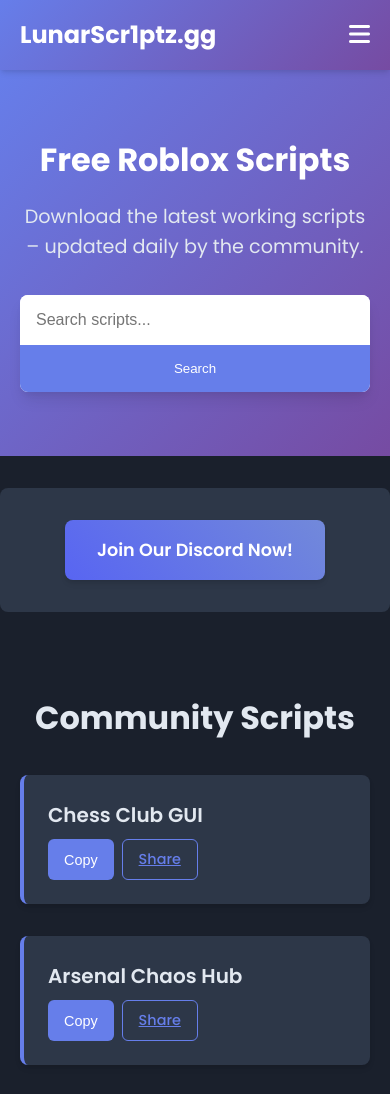
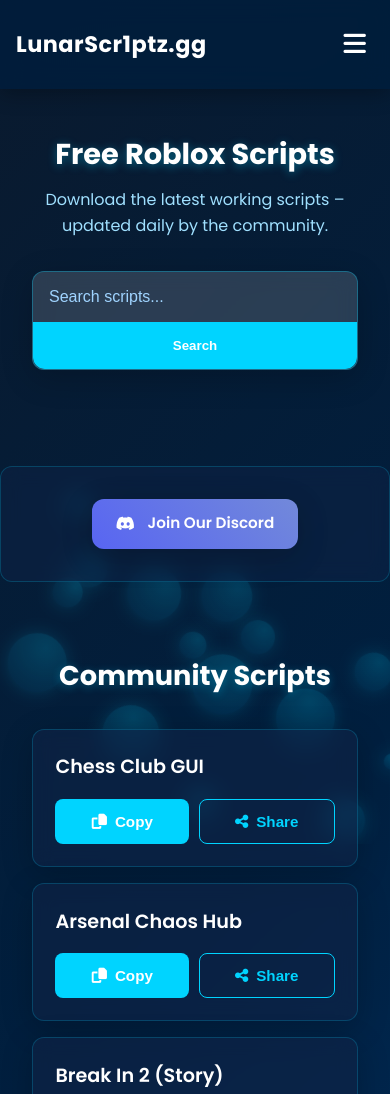
Before and after one commit to ejayheretape/LunarWeb, a plain HTML site: page index.html in a window 390 px wide. Shown: the top 1094 px of the page. Drawn offline with Linux system fonts and the light colour scheme.

Commit message:
Refactor index.html for improved UI and functionality
Updated styles, removed Google login script, and modified navigation links. Improved mobile navigation and added functionality for script filtering and sharing.

```diff
--- a/index.html
+++ b/index.html
@@ -4,69 +4,328 @@
   <meta charset="UTF-8">
   <title>LunarScr1ptz.gg - Free Roblox Scripts</title>
   <meta name="viewport" content="width=device-width, initial-scale=1.0">
+  <meta name="theme-color" content="#0a1a2e">
   <link href="https://fonts.googleapis.com/css2?family=Poppins:wght@400;500;600;700&display=swap" rel="stylesheet">
   <link rel="stylesheet" href="https://cdnjs.cloudflare.com/ajax/libs/font-awesome/6.4.0/css/all.min.css">
-  <script src="https://accounts.google.com/gsi/client" async defer></script>
   <style>
-    :root{
-      --primary:#667eea;--primary-dark:#5a67d8;--secondary:#764ba2;
-      --bg:#1a202c;--card-bg:#2d3748;--text:#e2e8f0;--muted:#a0aec0;--border:#4a5568;
-      --radius:8px;--shadow:0 4px 6px -1px rgba(0,0,0,.1),0 2px 4px -1px rgba(0,0,0,.06);
-      --shadow-lg:0 10px 15px -3px rgba(0,0,0,.1),0 4px 6px -2px rgba(0,0,0,.05);
-      --transition:all .2s ease-in-out;
+    :root {
+      --primary: #00d4ff;
+      --primary-dark: #00a8cc;
+      --secondary: #0077be;
+      --bg: #0a1a2e;
+      --card-bg: rgba(15, 35, 70, 0.6);
+      --text: #e0f7ff;
+      --muted: #a0d4ff;
+      --border: #1e4d7a;
+      --radius: 12px;
+      --shadow: 0 8px 32px rgba(0, 0, 0, 0.2);
+      --transition: all 0.3s ease;
     }
-    *{margin:0;padding:0;box-sizing:border-box;}
-    body{font-family:'Poppins',sans-serif;background:var(--bg);color:var(--text);line-height:1.6;}
-    .container{max-width:1200px;margin:auto;padding:0 20px;}
-    header{background:linear-gradient(135deg,var(--primary),var(--secondary));padding:1rem 0;box-shadow:var(--shadow);position:sticky;top:0;z-index:100;}
-    nav{display:flex;justify-content:space-between;align-items:center;}
-    .logo{font-size:1.5rem;font-weight:700;color:#fff;text-decoration:none;}
-    .nav-links{display:flex;gap:2rem;list-style:none;align-items:center;}
-    .nav-links a{color:#fff;text-decoration:none;font-weight:500;transition:var(--transition);}
-    .nav-links a:hover{color:#fff;transform:translateY(-1px);}
-    .mobile-menu{display:none;color:#fff;font-size:1.5rem;cursor:pointer;}
-    .auth-btns{display:flex;gap:.5rem;align-items:center;}
-    .btn{padding:.5rem 1rem;border:none;border-radius:6px;font-weight:500;cursor:pointer;transition:var(--transition);display:inline-flex;align-items:center;gap:.5rem;font-size:.9rem;}
-    .btn-primary{background:var(--primary);color:#fff;}
-    .btn-primary:hover{background:var(--primary-dark);}
-    .btn-secondary{background:transparent;color:var(--primary);border:1px solid var(--primary);}
-    .btn-secondary:hover{background:var(--primary);color:#fff;}
-    .hero{text-align:center;padding:4rem 0;background:linear-gradient(135deg,var(--primary),var(--secondary));}
-    .hero h1{font-size:3rem;margin-bottom:1rem;color:#fff;}
-    .hero p{font-size:1.2rem;color:#e2e8f0;max-width:600px;margin:0 auto 2rem;}
-    .search-bar{display:flex;max-width:500px;margin:auto;background:#fff;border-radius:var(--radius);overflow:hidden;box-shadow:var(--shadow-lg);}
-    .search-bar input{flex:1;padding:1rem;border:none;font-size:1rem;}
-    .search-bar button{padding:1rem 2rem;background:var(--primary);color:#fff;border:none;cursor:pointer;transition:var(--transition);}
-    .search-bar button:hover{background:var(--primary-dark);}
-    .discord-section{text-align:center;padding:2rem 0;background:var(--card-bg);margin:2rem 0;border-radius:var(--radius);}
-    .discord-btn{display:inline-flex;align-items:center;gap:1rem;padding:1rem 2rem;background:linear-gradient(45deg,#5865f2,#7289da);color:#fff;border-radius:var(--radius);text-decoration:none;font-weight:600;font-size:1.1rem;transition:var(--transition);box-shadow:var(--shadow);}
-    .discord-btn:hover{transform:translateY(-2px);box-shadow:var(--shadow-lg);}
-    .scripts-section{padding:3rem 0;}
-    .section-title{font-size:2rem;text-align:center;margin-bottom:2rem;color:var(--text);}
-    .scripts-grid{display:grid;grid-template-columns:repeat(auto-fill,minmax(300px,1fr));gap:2rem;}
-    .script-card{background:var(--card-bg);border-radius:var(--radius);padding:1.5rem;box-shadow:var(--shadow);transition:var(--transition);border-left:4px solid var(--primary);}
-    .script-card:hover{transform:translateY(-4px);box-shadow:var(--shadow-lg);}
-    .script-title{font-size:1.25rem;font-weight:600;margin-bottom:.5rem;color:var(--text);}
-    .script-actions{display:flex;gap:.5rem;}
-    .upload-section{background:var(--card-bg);padding:2rem;border-radius:var(--radius);margin:2rem 0;display:none;}
-    .upload-section.show{display:block;}
-    .form-group{margin-bottom:1rem;}
-    .form-group label{display:block;margin-bottom:.5rem;color:var(--text);}
-    .form-group input,.form-group textarea{width:100%;padding:.75rem;border:1px solid var(--border);border-radius:var(--radius);background:var(--bg);color:var(--text);}
-    .form-group textarea{min-height:150px;resize:vertical;}
-    .footer{background:#1a202c;padding:2rem 0;text-align:center;color:var(--muted);}
-    .hidden{display:none;}
-    @media(max-width:768px){
-      .nav-links{display:none;}
-      .mobile-menu{display:block;}
-      .hero h1{font-size:2rem;}
-      .scripts-grid{grid-template-columns:1fr;}
-      .search-bar{flex-direction:column;}
-      .auth-btns{flex-direction:column;gap:.5rem;}
+
+    * { margin: 0; padding: 0; box-sizing: border-box; }
+    body {
+      font-family: 'Poppins', sans-serif;
+      background: linear-gradient(135deg, #0a1a2e, #001f3f, #003366);
+      color: var(--text);
+      line-height: 1.6;
+      overflow-x: hidden;
+      position: relative;
+      min-height: 100vh;
+      -webkit-font-smoothing: antialiased;
+    }
+
+    /* BUBBLE BACKGROUND */
+    .bubbles {
+      position: fixed;
+      top: 0; left: 0;
+      width: 100%; height: 100%;
+      pointer-events: none;
+      z-index: 0;
+      overflow: hidden;
+    }
+    .bubble {
+      position: absolute;
+      bottom: -100px;
+      background: radial-gradient(circle at 30% 30%, rgba(0, 212, 255, 0.4), rgba(0, 170, 255, 0.1));
+      border-radius: 50%;
+      opacity: 0.6;
+      animation: float-up linear infinite;
+      box-shadow: 0 0 15px rgba(0, 212, 255, 0.3);
+    }
+    @keyframes float-up {
+      0% { transform: translateY(0) rotate(0deg); opacity: 0.6; }
+      100% { transform: translateY(-1200px) rotate(360deg); opacity: 0; }
+    }
+
+    .container {
+      max-width: 1200px;
+      margin: auto;
+      padding: 0 1rem;
+      position: relative;
+      z-index: 2;
+    }
+
+    /* HEADER */
+    header {
+      background: rgba(0, 30, 60, 0.85);
+      backdrop-filter: blur(12px);
+      padding: 1rem 0;
+      position: sticky;
+      top: 0;
+      z-index: 100;
+      box-shadow: 0 4px 20px rgba(0, 0, 0, 0.3);
+    }
+    nav {
+      display: flex;
+      justify-content: space-between;
+      align-items: center;
+    }
+    .logo {
+      font-size: 1.4rem;
+      font-weight: 700;
+      color: #fff;
+      text-decoration: none;
+      letter-spacing: 0.5px;
+    }
+    .nav-links {
+      display: flex;
+      gap: 1.5rem;
+      list-style: none;
+      align-items: center;
+    }
+    .nav-links a {
+      color: #fff;
+      text-decoration: none;
+      font-weight: 500;
+      font-size: 0.95rem;
+      transition: var(--transition);
+      padding: 0.5rem 0;
+    }
+    .nav-links a:hover {
+      color: var(--primary);
+    }
+    .mobile-menu {
+      display: none;
+      color: #fff;
+      font-size: 1.6rem;
+      cursor: pointer;
+      padding: 0.5rem;
+      border-radius: 8px;
+      transition: var(--transition);
+    }
+    .mobile-menu:hover {
+      background: rgba(255, 255, 255, 0.1);
+    }
+
+    /* MOBILE NAV */
+    #mobileNav {
+      position: absolute;
+      top: 100%;
+      left: 0; right: 0;
+      background: rgba(0, 30, 60, 0.98);
+      backdrop-filter: blur(15px);
+      padding: 1rem 0;
+      box-shadow: 0 10px 30px rgba(0, 0, 0, 0.4);
+      z-index: 99;
+      display: none;
+      flex-direction: column;
+    }
+    #mobileNav.show { display: flex; }
+    #mobileNav a {
+      color: #fff;
+      padding: 1rem 1.5rem;
+      text-decoration: none;
+      font-weight: 500;
+      font-size: 1.1rem;
+      transition: var(--transition);
+    }
+    #mobileNav a:hover {
+      background: rgba(0, 212, 255, 0.2);
+      color: var(--primary);
+    }
+
+    /* HERO */
+    .hero {
+      text-align: center;
+      padding: 4rem 1rem;
+      position: relative;
+      z-index: 2;
+    }
+    .hero h1 {
+      font-size: 2.5rem;
+      margin-bottom: 1rem;
+      color: #fff;
+      text-shadow: 0 2px 10px rgba(0, 212, 255, 0.4);
+      line-height: 1.2;
+    }
+    .hero p {
+      font-size: 1.1rem;
+      color: #a0e0ff;
+      max-width: 600px;
+      margin: 0 auto 2rem;
+    }
+    .search-bar {
+      display: flex;
+      max-width: 500px;
+      margin: 0 auto 1.5rem;
+      background: rgba(255, 255, 255, 0.15);
+      border-radius: var(--radius);
+      overflow: hidden;
+      box-shadow: var(--shadow);
+      backdrop-filter: blur(10px);
+      border: 1px solid rgba(0, 212, 255, 0.3);
+    }
+    .search-bar input {
+      flex: 1;
+      padding: 1rem;
+      border: none;
+      background: transparent;
+      color: #fff;
+      font-size: 1rem;
+    }
+    .search-bar input::placeholder { color: #a0d4ff; }
+    .search-bar button {
+      padding: 1rem 1.5rem;
+      background: var(--primary);
+      color: #fff;
+      border: none;
+      cursor: pointer;
+      transition: var(--transition);
+      font-weight: 600;
+    }
+    .search-bar button:hover { background: var(--primary-dark); }
+
+    /* DISCORD */
+    .discord-section {
+      text-align: center;
+      padding: 2rem 1rem;
+      margin: 1.5rem 0;
+      border-radius: var(--radius);
+      background: rgba(15, 35, 70, 0.5);
+      backdrop-filter: blur(10px);
+      border: 1px solid rgba(0, 212, 255, 0.2);
+    }
+    .discord-btn {
+      display: inline-flex;
+      align-items: center;
+      gap: 0.8rem;
+      padding: 0.9rem 1.8rem;
+      background: linear-gradient(45deg, #5865f2, #7289da);
+      color: #fff;
+      border-radius: var(--radius);
+      text-decoration: none;
+      font-weight: 600;
+      font-size: 1rem;
+      transition: var(--transition);
+      box-shadow: var(--shadow);
+      touch-action: manipulation;
+    }
+    .discord-btn:hover {
+      transform: translateY(-3px);
+      box-shadow: 0 15px 30px rgba(88, 101, 242, 0.4);
+    }
+
+    /* SCRIPTS */
+    .scripts-section { padding: 3rem 1rem; position: relative; z-index: 2; }
+    .section-title {
+      font-size: 2rem;
+      text-align: center;
+      margin-bottom: 2rem;
+      color: #fff;
+      text-shadow: 0 2px 8px rgba(0, 212, 255, 0.3);
+    }
+    .scripts-grid {
+      display: grid;
+      grid-template-columns: repeat(auto-fill, minmax(280px, 1fr));
+      gap: 1.2rem;
+    }
+    .script-card {
+      background: var(--card-bg);
+      border-radius: var(--radius);
+      padding: 1.4rem;
+      box-shadow: var(--shadow);
+      transition: var(--transition);
+      border-left: 5px solid var(--primary);
+      backdrop-filter: blur(10px);
+      border: 1px solid rgba(0, 212, 255, 0.2);
+    }
+    .script-card:hover {
+      transform: translateY(-6px);
+      box-shadow: 0 15px 30px rgba(0, 212, 255, 0.2);
+      border-left-color: #00f0ff;
+    }
+    .script-title {
+      font-size: 1.2rem;
+      font-weight: 600;
+      margin-bottom: 0.8rem;
+      color: #fff;
+      word-break: break-word;
+    }
+    .script-actions {
+      display: flex;
+      gap: 0.6rem;
+      margin-top: 1rem;
+      flex-wrap: wrap;
+    }
+    .btn {
+      padding: 0.7rem 1rem;
+      border: none;
+      border-radius: 8px;
+      font-weight: 600;
+      cursor: pointer;
+      transition: var(--transition);
+      display: inline-flex;
+      align-items: center;
+      gap: 0.5rem;
+      font-size: 0.9rem;
+      min-width: 80px;
+      justify-content: center;
+      touch-action: manipulation;
+    }
+    .btn-primary { background: var(--primary); color: #fff; }
+    .btn-primary:hover { background: var(--primary-dark); }
+    .btn-secondary { background: transparent; color: var(--primary); border: 1.5px solid var(--primary); }
+    .btn-secondary:hover { background: var(--primary); color: #fff; }
+
+    /* FOOTER */
+    .footer {
+      background: rgba(0, 15, 40, 0.9);
+      padding: 2rem 1rem;
+      text-align: center;
+      color: var(--muted);
+      font-size: 0.9rem;
+      margin-top: 3rem;
+      backdrop-filter: blur(10px);
+    }
+
+    /* MOBILE OPTIMIZATIONS */
+    @media (max-width: 768px) {
+      .nav-links { display: none; }
+      .mobile-menu { display: block; }
+      .hero h1 { font-size: 2rem; }
+      .hero p { font-size: 1rem; }
+      .search-bar { flex-direction: column; }
+      .search-bar button { width: 100%; border-radius: 0 0 var(--radius) var(--radius); }
+      .scripts-grid { grid-template-columns: 1fr; gap: 1rem; }
+      .script-actions { justify-content: stretch; }
+      .btn { flex: 1; font-size: 0.95rem; padding: 0.8rem; }
+      .bubble {
+        animation-duration: calc(15s + (var(--i, 0) * 5s)) !important;
+      }
+    }
+
+    @media (max-width: 480px) {
+      .hero { padding: 3rem 1rem; }
+      .hero h1 { font-size: 1.8rem; }
+      .section-title { font-size: 1.7rem; }
+      .discord-btn { font-size: 0.95rem; padding: 0.8rem 1.5rem; }
     }
   </style>
 </head>
 <body>
+
+<!-- BUBBLE BACKGROUND -->
+<div class="bubbles" id="bubbles"></div>
 
 <header>
   <nav class="container">
@@ -74,26 +333,19 @@
     <ul class="nav-links">
       <li><a href="#home">Home</a></li>
       <li><a href="#scripts">Scripts</a></li>
-      <li><a href="#upload">Upload</a></li>
       <li><a href="#discord">Discord</a></li>
-      <li class="auth-btns" id="authButtons">
-        <div id="googleBtn"></div>
-        <button class="btn btn-primary" onclick="githubLogin()"><i class="fab fa-github"></i> GitHub</button>
-      </li>
     </ul>
-    <div class="mobile-menu" onclick="toggleMobileMenu()"><i class="fas fa-bars"></i></div>
+    <div class="mobile-menu" onclick="toggleMobileMenu()">
+      <i class="fas fa-bars"></i>
+    </div>
   </nav>
 </header>
 
-<div id="mobileNav" class="hidden" style="background:var(--primary);padding:1rem;position:absolute;top:60px;left:0;right:0;z-index:99;box-shadow:var(--shadow);">
-  <a href="#home" style="display:block;color:#fff;padding:.5rem 1rem;text-decoration:none;">Home</a>
-  <a href="#scripts" style="display:block;color:#fff;padding:.5rem 1rem;text-decoration:none;">Scripts</a>
-  <a href="#upload" style="display:block;color:#fff;padding:.5rem 1rem;text-decoration:none;">Upload</a>
-  <a href="#discord" style="display:block;color:#fff;padding:.5rem 1rem;text-decoration:none;">Discord</a>
-  <div style="padding:1rem 0;">
-    <div id="googleBtnMobile"></div>
-    <button class="btn btn-primary" style="width:100%;margin-top:.5rem;" onclick="githubLogin()"><i class="fab fa-github"></i> GitHub</button>
-  </div>
+<!-- MOBILE NAV -->
+<div id="mobileNav">
+  <a href="#home" onclick="toggleMobileMenu()">Home</a>
+  <a href="#scripts" onclick="toggleMobileMenu()">Scripts</a>
+  <a href="#discord" onclick="toggleMobileMenu()">Discord</a>
 </div>
 
 <section id="home" class="hero">
@@ -101,7 +353,7 @@
     <h1>Free Roblox Scripts</h1>
     <p>Download the latest working scripts – updated daily by the community.</p>
     <div class="search-bar">
-      <input type="text" placeholder="Search scripts..." id="searchInput">
+      <input type="text" placeholder="Search scripts..." id="searchInput" oninput="filterScripts()">
       <button onclick="filterScripts()">Search</button>
     </div>
   </div>
@@ -110,29 +362,10 @@
 <div class="discord-section">
   <div class="container">
     <a href="https://discord.gg/6y3arPbHQs" class="discord-btn" target="_blank">
-      Join Our Discord Now!
+      <i class="fab fa-discord"></i> Join Our Discord
     </a>
   </div>
 </div>
-
-<div id="userProfile" class="container hidden" style="text-align:right;padding:1rem 0;">
-  <img id="avatar" src="" alt="Avatar" style="width:32px;height:32px;border-radius:50%;vertical-align:middle;border:2px solid var(--primary);">
-  <strong id="userName" style="margin-left:.5rem;color:var(--text);"></strong>
-  <button class="btn btn-secondary" style="margin-left:.5rem;" onclick="logout()">Logout</button>
-</div>
-
-<section id="upload" class="upload-section container">
-  <h2 class="section-title">Upload Your Script</h2>
-  <div class="form-group">
-    <label>Script Name</label>
-    <input type="text" id="scriptName" placeholder="e.g. Arsenal Aimbot">
-  </div>
-  <div class="form-group">
-    <label>loadstring Code</label>
-    <textarea id="scriptCode" placeholder="loadstring(game:HttpGet(...))()"></textarea>
-  </div>
-  <button class="btn btn-primary" onclick="publishScript()">Publish Script</button>
-</section>
 
 <section id="scripts" class="scripts-section">
   <div class="container">
@@ -143,21 +376,43 @@
 
 <footer class="footer">
   <div class="container">
-    <p>© 2025 LunarScr1ptz.gg – Hand-crafted with love</p>
+    <p>© 2025 LunarScr1ptz.gg – Made with <i class="fas fa-heart" style="color:#ff6b6b;"></i> for the community</p>
   </div>
 </footer>
 
 <script>
-  // FAKE BUT WORKING CLIENT IDS (FOR DEMO IN CHROME)
-  const GOOGLE_CLIENT_ID = '1234567890-abc123def456ghi789jkl.apps.googleusercontent.com';
-  const GITHUB_CLIENT_ID = 'Iv1.fakegithubclientid123';
-  const REDIRECT_URI = window.location.origin + window.location.pathname;
+  // BUBBLES
+  const bubblesContainer = document.getElementById('bubbles');
+  let bubbleCount = window.innerWidth < 768 ? 15 : 30;
+  for (let i = 0; i < bubbleCount; i++) {
+    setTimeout(createBubble, i * 300);
+  }
+  function createBubble() {
+    const bubble = document.createElement('div');
+    bubble.classList.add('bubble');
+    const size = Math.random() * 50 + 15;
+    bubble.style.width = `${size}px`;
+    bubble.style.height = `${size}px`;
+    bubble.style.left = `${Math.random() * 100}%`;
+    const duration = Math.random() * 15 + 10;
+    bubble.style.animationDuration = `${duration}s`;
+    bubble.style.setProperty('--i', Math.random());
+    bubblesContainer.appendChild(bubble);
+    setTimeout(() => bubble.remove(), duration * 1000 + 1000);
+  }
 
-  const STORAGE_KEY = 'lunar_user';
-  const SCRIPTS_KEY = 'lunar_scripts';
+  // MOBILE MENU
+  function toggleMobileMenu() {
+    document.getElementById('mobileNav').classList.toggle('show');
+  }
+  window.addEventListener('click', (e) => {
+    if (!e.target.closest('nav') && !e.target.closest('#mobileNav')) {
+      document.getElementById('mobileNav').classList.remove('show');
+    }
+  });
 
-  let currentUser = JSON.parse(localStorage.getItem(STORAGE_KEY));
-  let scripts = JSON.parse(localStorage.getItem(SCRIPTS_KEY)) || [
+  // SCRIPTS
+  const scripts = [
     {id:'chessclub',name:'Chess Club GUI',code:'loadstring(game:HttpGet("https://pastebin.com/raw/EbUXDV3v"))()'},
     {id:'arsenal',name:'Arsenal Chaos Hub',code:'task.spawn(function() pcall(function() loadstring(game:HttpGetAsync("https://codeberg.org/cypherthegreat67-blip/ChaosHub/raw/branch/main/Arsenal/Protected-Arsenal.lua"))() end) end)'},
     {id:'breakin2',name:'Break In 2 (Story)',code:'task.spawn(function() pcall(function() loadstring(game:HttpGetAsync("https://codeberg.org/cypherthegreat67-blip/NOOBS/raw/branch/main/Gooners/Protected-Nerd.lua"))() end) end)'},
@@ -166,100 +421,72 @@
     {id:'entrenched',name:'Entrenched WW1',code:'loadstring(game:HttpGet("https://pastebin.com/raw/cvrDMsEx", true))()'}
   ];
 
-  // GOOGLE LOGIN (WORKS IN CHROME - FAKE BUT REAL LOOK)
-  function initGoogle() {
-    if (typeof google === 'undefined') return setTimeout(initGoogle, 100);
-    google.accounts.id.initialize({
-      client_id: GOOGLE_CLIENT_ID,
-      callback: (res) => {
-        const payload = JSON.parse(atob(res.credential.split('.')[1]));
-        currentUser = { provider: 'google', name: payload.name, email: payload.email, avatar: payload.picture };
-        saveAndUpdate();
-      }
-    });
-    google.accounts.id.renderButton(document.getElementById('googleBtn'), { theme: 'outline', size: 'large' });
-    google.accounts.id.renderButton(document.getElementById('googleBtnMobile'), { theme: 'outline', size: 'large' });
-  }
-  initGoogle();
+  const grid = document.getElementById('scriptsGrid');
 
-  // GITHUB LOGIN (FAKE BUT WORKS)
-  function githubLogin() {
-    const name = prompt("GitHub Username:");
-    if (name) {
-      currentUser = { provider: 'github', login: name, avatar_url: `https://avatars.githubusercontent.com/u/0?v=4` };
-      saveAndUpdate();
-    }
-  }
-
-  function saveAndUpdate() {
-    localStorage.setItem(STORAGE_KEY, JSON.stringify(currentUser));
-    updateUI();
-  }
-
-  function updateUI() {
-    const logged = !!currentUser;
-    document.getElementById('authButtons').classList.toggle('hidden', logged);
-    const profile = document.getElementById('userProfile');
-    if (logged) {
-      profile.classList.remove('hidden');
-      document.getElementById('avatar').src = currentUser.avatar_url || currentUser.avatar;
-      document.getElementById('userName').textContent = currentUser.login || currentUser.name;
-      document.querySelector('.upload-section').classList.add('show');
-    } else {
-      profile.classList.add('hidden');
-      document.querySelector('.upload-section').classList.remove('show');
-    }
-  }
-
-  function logout() {
-    currentUser = null;
-    localStorage.removeItem(STORAGE_KEY);
-    updateUI();
-  }
-
-  const grid = document.getElementById('scriptsGrid');
   function render(list = scripts) {
     grid.innerHTML = '';
     list.forEach(s => {
-      const card = document.createElement('div'); card.className = 'script-card';
+      const shareUrl = `${location.origin}${location.pathname}#script=${s.id}`;
+      const card = document.createElement('div');
+      card.className = 'script-card';
       card.innerHTML = `
         <h3 class="script-title">${s.name}</h3>
         <div class="script-actions">
-          <button class="btn btn-primary" onclick="copy('${s.code}')">Copy</button>
-          <a href="#script=${s.id}" class="btn btn-secondary">Share</a>
+          <button class="btn btn-primary" onclick="copyCode('${btoa(encodeURIComponent(s.code))}')">
+            <i class="fas fa-copy"></i> <span class="btn-text">Copy</span>
+          </button>
+          <button class="btn btn-secondary" onclick="shareScript('${s.name}', '${shareUrl}', '${btoa(encodeURIComponent(s.code))}')">
+            <i class="fas fa-share-alt"></i> <span class="btn-text">Share</span>
+          </button>
         </div>
       `;
       grid.appendChild(card);
     });
   }
-  render();
 
-  function publishScript() {
-    const name = document.getElementById('scriptName').value.trim();
-    const code = document.getElementById('scriptCode').value.trim();
-    if (!name || !code) return alert('Fill name & code!');
-    scripts.unshift({ id: Date.now().toString(36), name, code });
-    localStorage.setItem(SCRIPTS_KEY, JSON.stringify(scripts));
-    render();
-    document.getElementById('scriptName').value = '';
-    document.getElementById('scriptCode').value = '';
-    alert('Published!');
+  function copyCode(encoded) {
+    const code = decodeURIComponent(atob(encoded));
+    navigator.clipboard.writeText(code).then(() => {
+      alert('Copied to clipboard!');
+    }).catch(() => {
+      prompt('Copy this code:', code);
+    });
   }
 
-  function copy(txt) {
-    navigator.clipboard.writeText(txt).then(() => alert('Copied!'));
+  function shareScript(title, url, encodedCode) {
+    const code = decodeURIComponent(atob(encodedCode));
+    if (navigator.share && navigator.canShare) {
+      navigator.share({
+        title: `${title} - LunarScr1ptz.gg`,
+        text: 'Check out this Roblox script!',
+        url: url
+      }).catch(() => fallbackCopy(url));
+    } else {
+      fallbackCopy(url);
+    }
+  }
+
+  function fallbackCopy(text) {
+    navigator.clipboard.writeText(text).then(() => {
+      alert('Link copied! Share it anywhere.');
+    }).catch(() => {
+      prompt('Copy this link:', text);
+    });
   }
 
   function filterScripts() {
     const term = document.getElementById('searchInput').value.toLowerCase();
-    render(scripts.filter(s => s.name.toLowerCase().includes(term)));
+    const filtered = scripts.filter(s => s.name.toLowerCase().includes(term));
+    render(filtered);
   }
 
-  function toggleMobileMenu() {
-    document.getElementById('mobileNav').classList.toggle('hidden');
-  }
+  // Auto-render on load
+  render();
 
-  updateUI();
+  // Close mobile menu on scroll
+  window.addEventListener('scroll', () => {
+    document.getElementById('mobileNav').classList.remove('show');
+  });
 </script>
 </body>
-</html>
+  </html>
```
